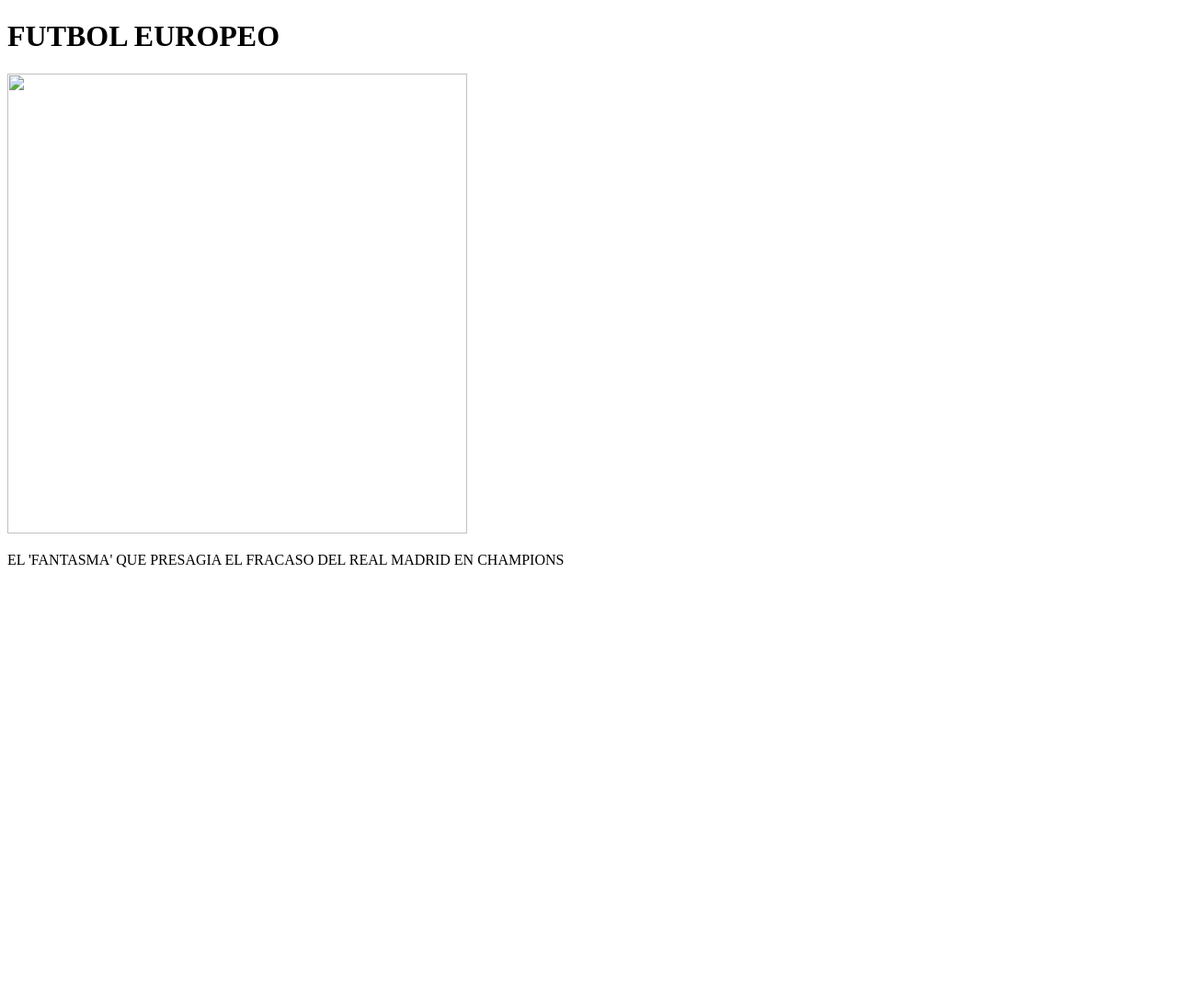
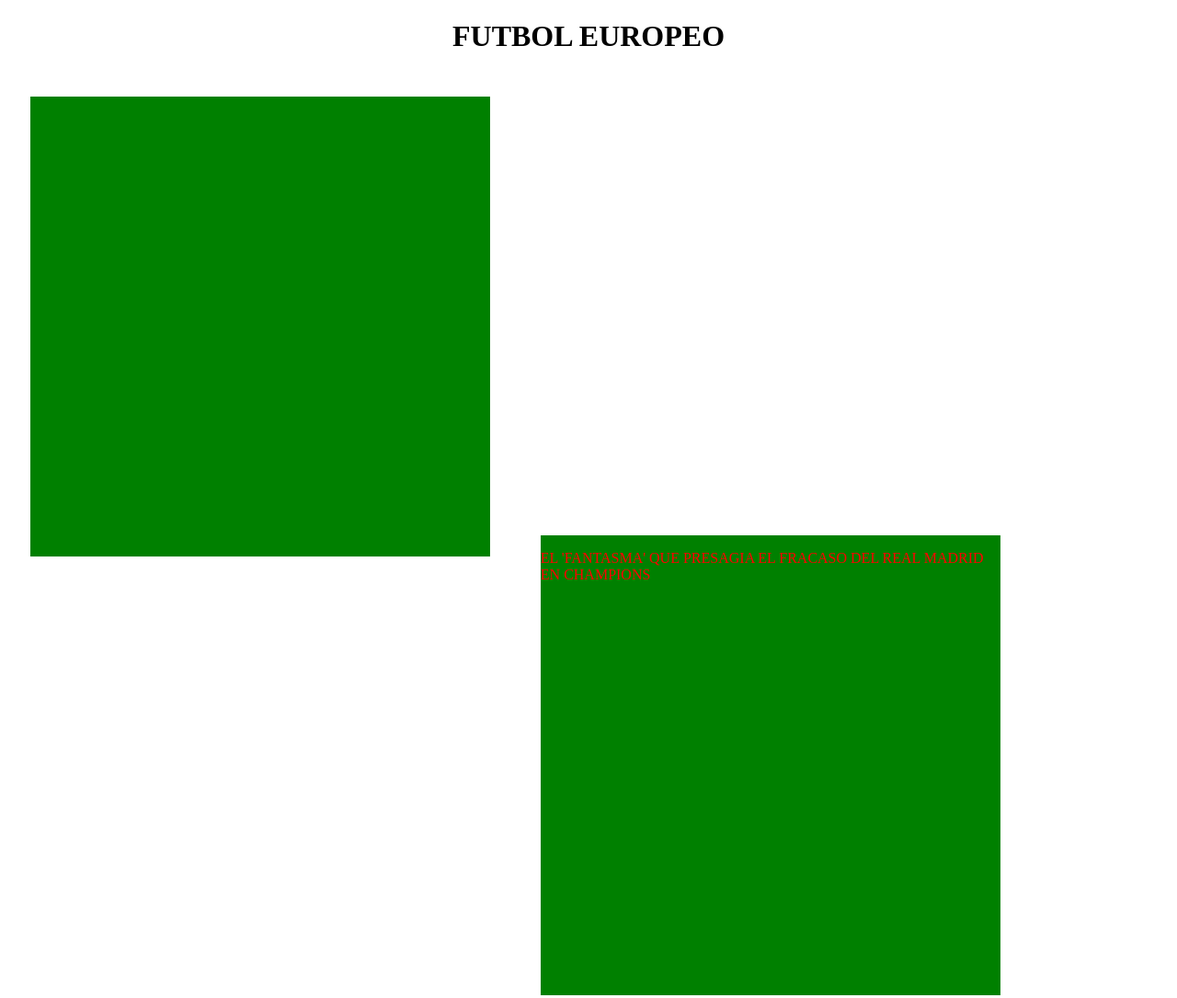
Before and after one commit to 66RAPTOR/practicaPaginaWeb_1, a plain HTML site: page futbol/futbol.html in a window 1280 px wide. Shown: the whole page at 92% size. Before the commit the page ends 800 px from the top, so only its background shows below. Drawn offline with Linux system fonts and the light colour scheme.

Commit message:
se realizo div

```diff
--- /dev/null
+++ b/css/futbol.css
@@ -0,0 +1,18 @@
+
+h1{
+
+text-align: center;
+}
+
+div {
+
+ display: inline-block;
+    background-color: green;
+    width: 500px;
+    height: 500px;
+    margin: 2% 2%;
+}
+
+p {
+    color: red;
+}
--- a/futbol/futbol.css
+++ /dev/null
@@ -1,6 +0,0 @@
-img {
-
-    width: 500px;
-    height: 500px;
-    column-rule: blue;
-}
--- a/futbol/futbol.html
+++ b/futbol/futbol.html
@@ -4,15 +4,21 @@
     <meta charset="UTF-8">
     <meta name="viewport" content="width=device-width, initial-scale=1.0">
     <title>Futbol </title>
-    <link rel="stylesheet" href="futbol.css">
+    <link rel="stylesheet" href="../css/futbol.css">
 </head>
 <body>
 
 <h1>FUTBOL EUROPEO</h1>
 
-<img src="C:\Users\israe\Downloads\f.jpg" alt="">
+<div>
 
-<p>EL 'FANTASMA' QUE PRESAGIA EL FRACASO DEL REAL MADRID EN CHAMPIONS </p>
+
+</div>
+<div>
+    <p>EL 'FANTASMA' QUE PRESAGIA EL FRACASO DEL REAL MADRID EN CHAMPIONS </p>
+</div>
+
+
 
 
 </body>
```
